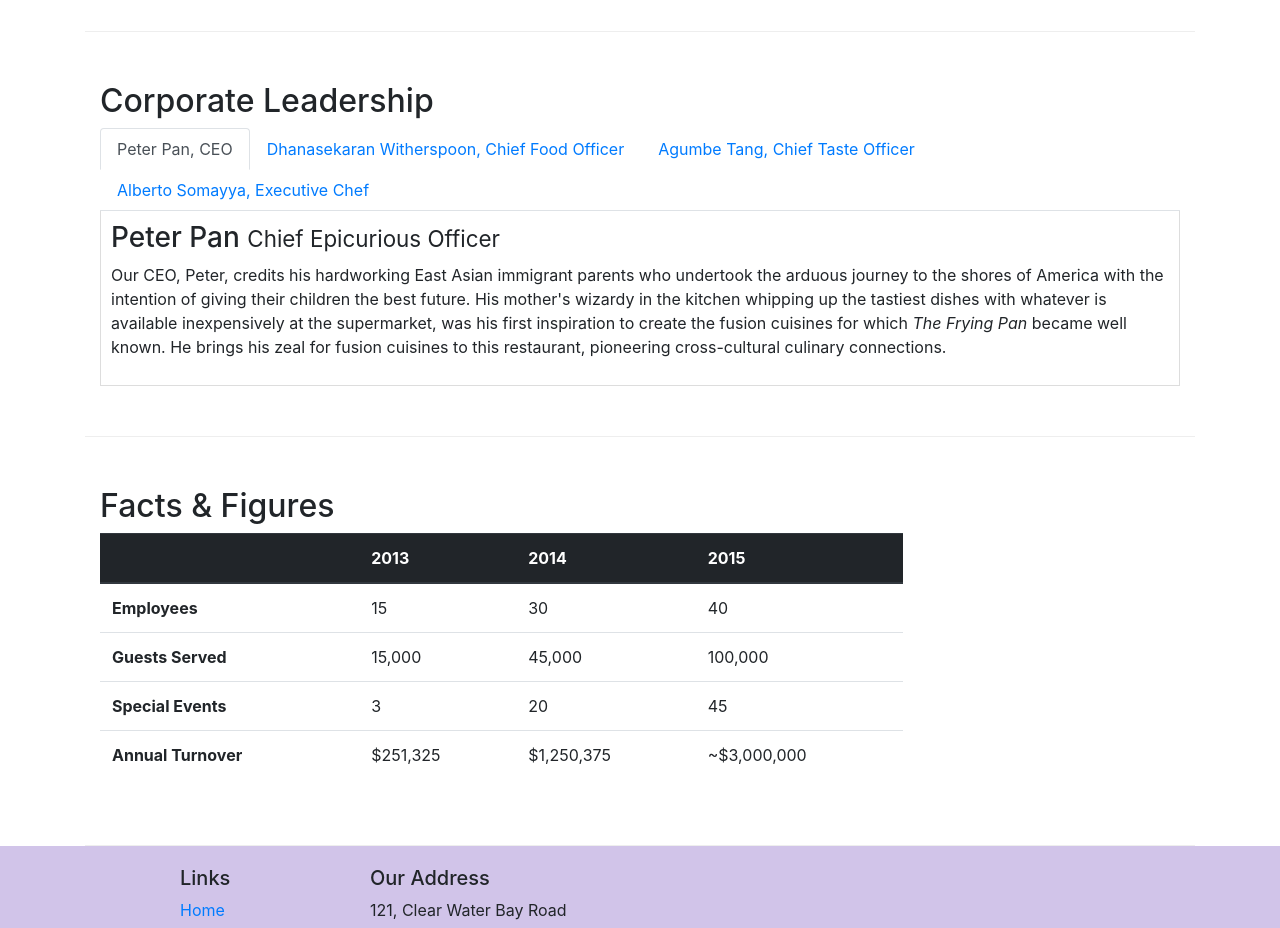
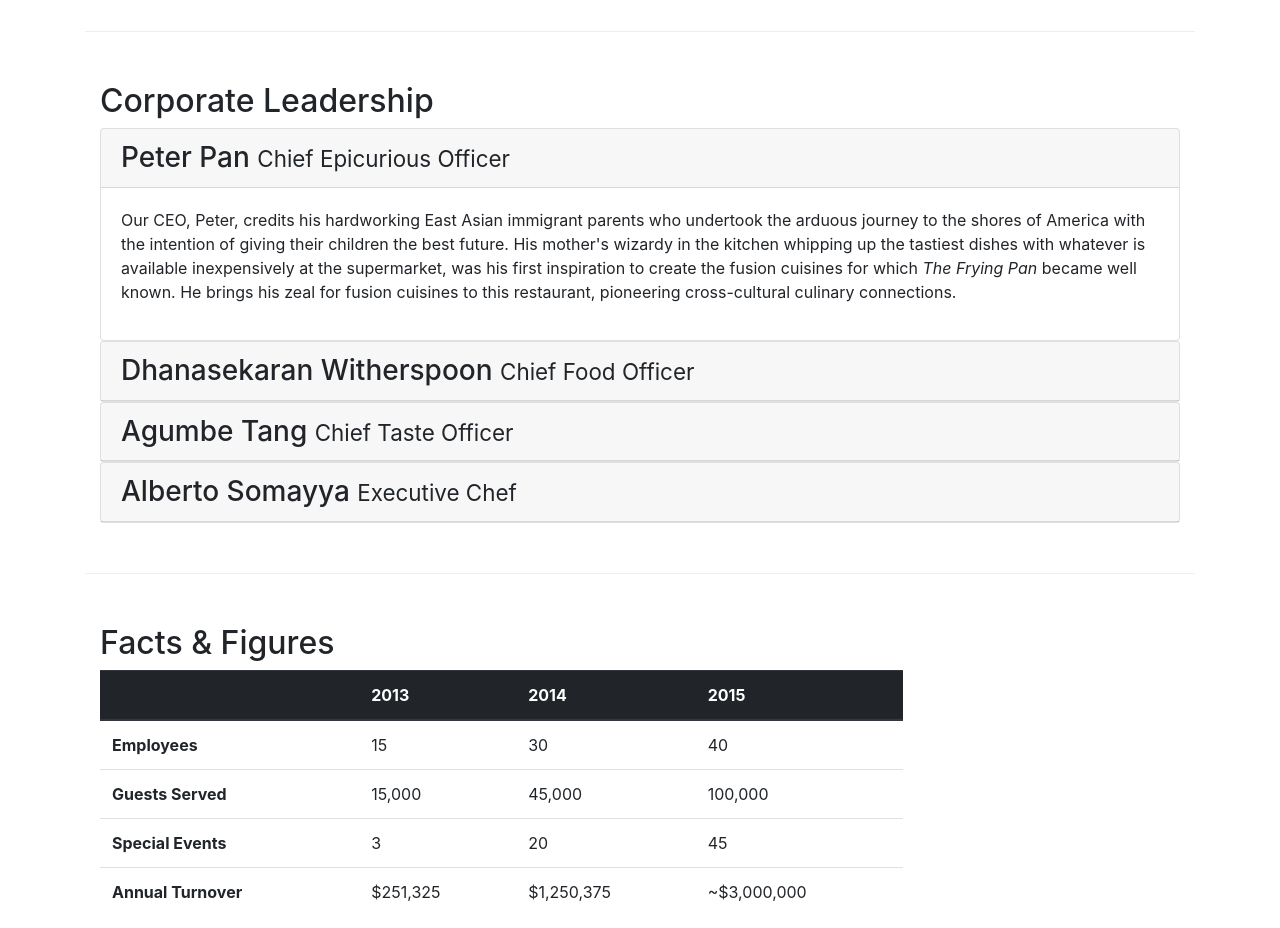
Before and after one commit to Marrek9099/Bootstrap, a website: page aboutus.html in a window 1280 px wide. Shown: the part 940-1868 px from the top of the page. Drawn offline with nearby package versions, Linux system fonts and the light colour scheme.

Commit message:
accordion

```diff
--- a/aboutus.html
+++ b/aboutus.html
@@ -98,32 +98,57 @@
         <div class="row row-content">
             <div div class="col-12">
                 <h2>Corporate Leadership</h2>
-                <ul class="nav nav-tabs">
-                    <li class="nav-item"><a href="#peter" role="tab" data-toggle="tab" class="nav-link active">Peter Pan, CEO</a>
-                    <li class="nav-item"><a href="#danny" role="tab" data-toggle="tab" class="nav-link">Dhanasekaran Witherspoon, Chief Food Officer</a>
-                    <li class="nav-item"><a href="#agumbe" role="tab" data-toggle="tab" class="nav-link">Agumbe Tang, Chief Taste Officer</a>
-                    <li class="nav-item"><a href="#alberto" role="tab" data-toggle="tab" class="nav-link">Alberto Somayya, Executive Chef</a>
-                    </li>
-                </ul>
+                <div id="accordion">
+                    <div class="card">
+                        <div class="card-header" role="tab" id="peterhead">
+                            <h3 class="mb-0">
+                                <a data-toggle="collapse" data-target="#peter">Peter Pan <small>Chief Epicurious Officer</small>
+                                </a></h3>
+                        </div>
 
-                <div class="tab-content">
-                    <div id="peter" class="tab-pane fade show active" role="tabpanel">
-                        <h3>Peter Pan <small>Chief Epicurious Officer</small></h3>
-                        <p class="d-none d-sm-block">Our CEO, Peter, credits his hardworking East Asian immigrant parents who undertook the arduous journey to the shores of America with the intention of giving their children the best future. His mother's wizardy in the kitchen whipping up the tastiest dishes with whatever is available inexpensively at the supermarket, was his first inspiration to create the fusion cuisines for which <em>The Frying Pan</em> became well known. He brings his zeal for fusion cuisines to this restaurant, pioneering cross-cultural culinary connections.</p>
+                        <div id="peter" class="collapse show" role="tabpanel" data-parent="#accordion">
+                            <div class="card-body">
+                                <p class="d-none d-sm-block">Our CEO, Peter, credits his hardworking East Asian immigrant parents who undertook the arduous journey to the shores of America with the intention of giving their children the best future. His mother's wizardy in the kitchen whipping up the tastiest dishes with whatever is available inexpensively at the supermarket, was his first inspiration to create the fusion cuisines for which <em>The Frying Pan</em> became well known. He brings his zeal for fusion cuisines to this restaurant, pioneering cross-cultural culinary connections.</p>
+                            </div>
+                        </div>
                     </div>
-                    <div id="danny" class="tab-pane fade" role="tabpanel">
-                        <h3>Dhanasekaran Witherspoon <small>Chief Food Officer</small></h3>
-                        <p class="d-none d-sm-block">Our CFO, Danny, as he is affectionately referred to by his colleagues, comes from a long established family tradition in farming and produce. His experiences growing up on a farm in the Australian outback gave him great appreciation for varieties of food sources. As he puts it in his own words, <em>Everything that runs, wins, and everything that stays, pays!</em></p>
+                    <div class="card">
+                        <div class="card-header" role="tab" id="dannyhead">
+                            <h3 class="mb-0">
+                                <a data-toggle="collapse" data-target="#danny">Dhanasekaran Witherspoon <small>Chief Food Officer</small></a></h3>
+                        </div>
                     </div>
 
-                    <div id="agumbe" class="tab-pane fade" role="tabpanel">
-                        <h3>Agumbe Tang <small>Chief Taste Officer</small></h3>
-                        <p class="d-none d-sm-block">Blessed with the most discerning gustatory sense, Agumbe, our CTO, personally ensures that every dish that we serve meets his exacting tastes. Our chefs dread the tongue lashing that ensues if their dish does not meet his exacting standards. He lives by his motto, <em>You click only if you survive my lick.</em></p>
+                    <div id="danny" class="collapse" role="tabpanel" data-parent="#accordion">
+                        <div class="card-body">
+                            <p class="d-none d-sm-block">Our CFO, Danny, as he is affectionately referred to by his colleagues, comes from a long established family tradition in farming and produce. His experiences growing up on a farm in the Australian outback gave him great appreciation for varieties of food sources. As he puts it in his own words, <em>Everything that runs, wins, and everything that stays, pays!</em></p>
+                        </div>
+                    </div>
+                    <div class="card">
+                        <div class="card-header" role="tab" id="agumbehead">
+                            <h3 class="mb-0">
+                            <a data-toggle="collapse" data-target="#agumbe">Agumbe Tang <small>Chief Taste Officer</small></a>
+                            </h3>
+                        </div>
                     </div>
 
-                    <div id="alberto" class="tab-pane fade" role="tabpanel">
-                        <h3>Alberto Somayya <small>Executive Chef</small></h3>
-                        <p class="d-none d-sm-block">Award winning three-star Michelin chef with wide International experience having worked closely with whos-who in the culinary world, he specializes in creating mouthwatering Indo-Italian fusion experiences. He says, <em>Put together the cuisines from the two craziest cultures, and you get a winning hit! Amma Mia!</em></p>
+                    <div id="agumbe" class="collapse" role="tabpanel" data-parent="#accordion">
+                        <div class="card-body">
+                            <p class="d-none d-sm-block">Blessed with the most discerning gustatory sense, Agumbe, our CTO, personally ensures that every dish that we serve meets his exacting tastes. Our chefs dread the tongue lashing that ensues if their dish does not meet his exacting standards. He lives by his motto, <em>You click only if you survive my lick.</em></p>
+                        </div>
+                    </div>
+
+
+                    <div class="card">
+                        <div class="card-header" role="tab" id="albertohead">
+                            <h3 class="mb-0">
+                                <a data-toggle="collapse" data-target="#alberto">Alberto Somayya <small>Executive Chef</small></a></h3>
+                        </div>
+                    </div>
+                    <div id="alberto" class="collapse" role="tabpanel" data-parent="#accordion">
+                        <div class="card-body">
+                            <p class="d-none d-sm-block">Award winning three-star Michelin chef with wide International experience having worked closely with whos-who in the culinary world, he specializes in creating mouthwatering Indo-Italian fusion experiences. He says, <em>Put together the cuisines from the two craziest cultures, and you get a winning hit! Amma Mia!</em></p>
+                        </div>
                     </div>
                 </div>
 
```
